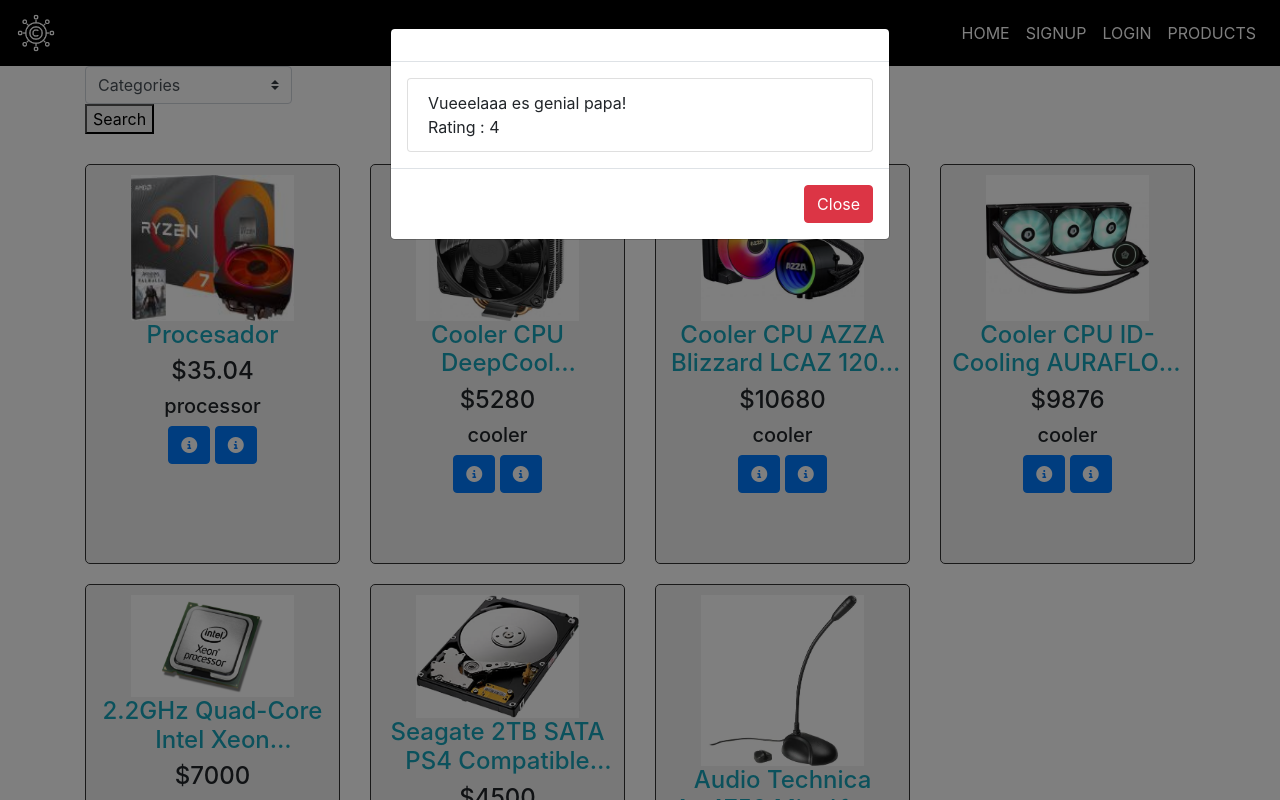
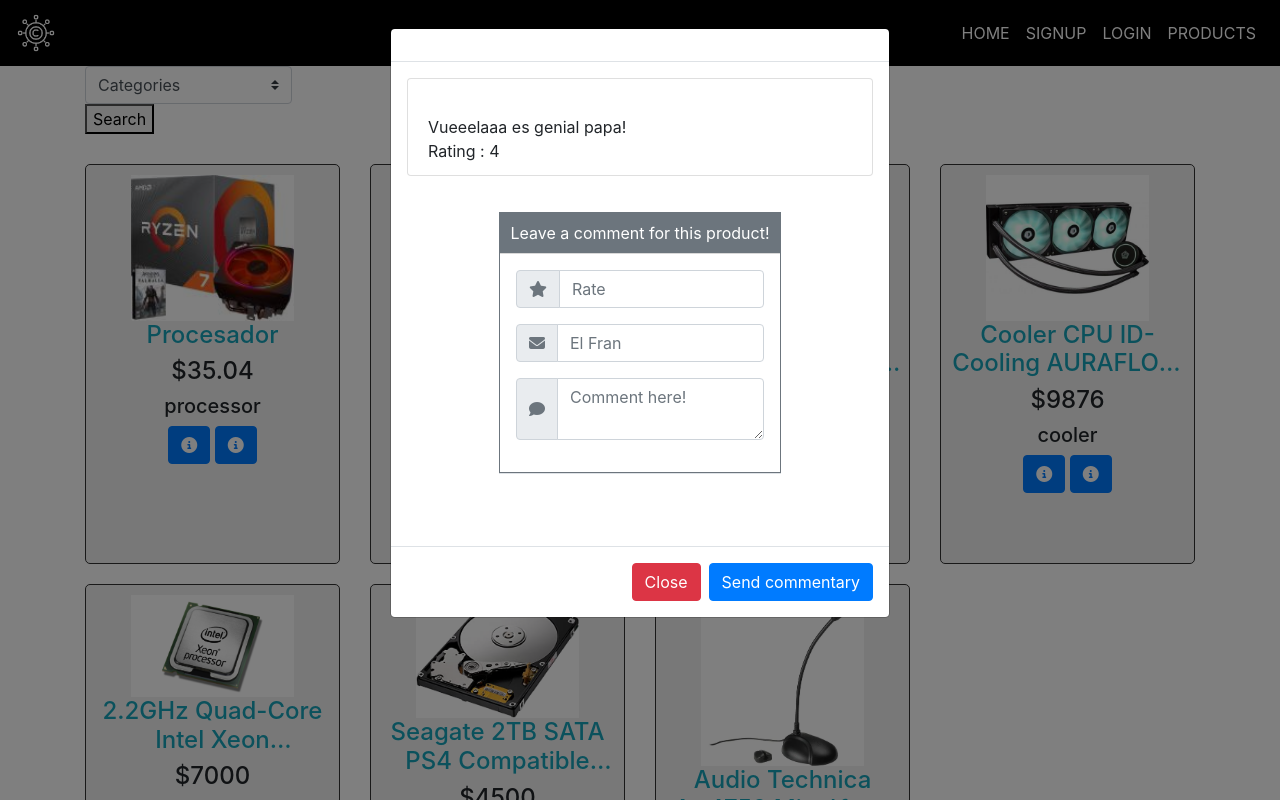
Before and after one commit to FrankZappato/Web2-Tpe, a PHP site: page /products in a window 1280 px wide, after a click that opens the changed part. Run offline with PHP 8.4, Linux system fonts and the light colour scheme; data comes from the database, SQL or seed files in the repository; some libraries are stand-ins or nearby versions.

Commit message:
Added categories select, and commentaries

```diff
--- a/View/AdminView.php
+++ b/View/AdminView.php
@@ -7,13 +7,14 @@ class AdminView
     {
     }
 
-    public function showAdmin($products)
+    public function showAdmin($products, $categories)
     {
         if (session_status() == PHP_SESSION_NONE) {
             session_start();
         }
         $smarty = new Smarty();
         $smarty->assign('products_s', $products);
+        $smarty->assign('categories', $categories);
         $smarty->display('../templates/adminProducts.tpl');
     }
     public function showCategories($categories)
--- a/api/ApiCommentaryController.php
+++ b/api/ApiCommentaryController.php
@@ -14,4 +14,10 @@ class ApiCommentaryController extends ApiController {
         $commentaries = $this->model->getCommentaries($params[':ID']);
         $this->view->response($commentaries, 200);
     }
+    public function addCommentary($params = null) {
+        $commentary = $this->getData();
+        $this->model->addCommentary($commentary->from, $commentary->commentary, $commentary->rating, $params[':ID']);
+        $this->view->response($commentary, 200);
+    }
+
 }
--- a/controller/AdminController.php
+++ b/controller/AdminController.php
@@ -24,7 +24,8 @@ class AdminController
         }
         if ($_SESSION['isAdmin']) {
             $products = $this->productsModel->getAllProducts();
-            $this->adminView->showAdmin($products);
+            $categories = $this->adminModel-> getAllCategories();
+            $this->adminView->showAdmin($products, $categories);
         } else {
             header('Location: home');
         }
--- a/js/commentaries.js
+++ b/js/commentaries.js
@@ -1,15 +1,14 @@
 document.addEventListener("DOMContentLoaded", function() {
 
-    /*document.querySelector('#form-commentary').addEventListener('submit', e => {
-        e.preventDefault();
-        addCommentary();
-    });*/
-
+    //add function to all buttons for showing commentaries
     let showCommentariesButtons = document.getElementsByClassName('commentaries_show_div');
-
     for (let i = 0; i < showCommentariesButtons.length; i++) {
         showCommentariesButtons[i].addEventListener("click", getCommentaries);
-    }
+    };
+
+    //function for add_comment_button
+    document.getElementById('submit_commentary_button').addEventListener('click', addCommentary);
+
 
     let app = new Vue({
         el: '#vue-commentary',
@@ -18,26 +17,27 @@ document.addEventListener("DOMContentLoaded", function() {
         }
     });
 
-
     function getCommentaries(e) {
-
+        let sendButton = document.getElementById('submit_commentary_button');
         let product_id_full = e.currentTarget.id;
         let product_id = product_id_full.replace("commentary_", "");
+        sendButton.setAttribute('data-idToSend', product_id);
         fetch('api/commentary/' + product_id)
             .then(response => response.json())
             .then(commentaries => app.commentaries = commentaries)
             .then(console.log(app.commentaries))
             .catch(error => console.log(error));
-    }
+    };
 
-    function addCommentary() {
+    function addCommentary(e) {
+        e.preventDefault();
         const commentary = {
             from: document.querySelector('#commentary_from').value,
             rating: document.querySelector('#commentary_rating').value,
-            body: document.querySelector('#body_commentary').value
-        }
+            commentary: document.querySelector('#body_commentary').value
+        };
 
-        fetch('api/commentary', {
+        fetch('api/commentary/' + e.target.getAttribute("data-idToSend"), {
                 method: 'POST',
                 headers: { "Content-Type": "application/json" },
                 body: JSON.stringify(commentary)
@@ -46,5 +46,4 @@ document.addEventListener("DOMContentLoaded", function() {
             .then(commentary => app.commentaries.push(commentary))
             .catch(error => console.log(error));
     }
-
 });
--- a/model/CommentaryModel.php
+++ b/model/CommentaryModel.php
@@ -15,4 +15,8 @@ class CommentaryModel
         return $statement->fetchAll(PDO::FETCH_OBJ);
     }
 
+    public function addCommentary($from, $body, $rating, $id_product){
+        $statement = $this->db->prepare("INSERT INTO commentaries (rating, from_user, id_product, commentary) VALUES (?,?,?,?)");
+        $statement->execute(array($rating, $from, $id_product, $body));
+    }
 }
--- a/templates/vue/commentary.vue
+++ b/templates/vue/commentary.vue
@@ -4,6 +4,7 @@
         <li
             v-for="commentary in commentaries"
             class="list-group-item">
+            {{ commentary.from }} </br>
             {{ commentary.commentary }} </br>
             Rating : {{ commentary.rating}}
          </li>
--- a/utils/router_api.php
+++ b/utils/router_api.php
@@ -5,5 +5,6 @@
    $r = new Router();
    //Aca las rutas
    $r->addRoute("commentary/:ID", "GET", "ApiCommentaryController", "getCommentaries");
+   $r->addRoute("commentary/:ID", "POST", "ApiCommentaryController", "addCommentary");
 
    $r->route($_GET["resource"], $_SERVER['REQUEST_METHOD']);//utilizamos resources y verbos
```
Also changed, not shown: templates/adminProducts.tpl (+14 -3 lines), templates/products.tpl (+53 -1 lines).
